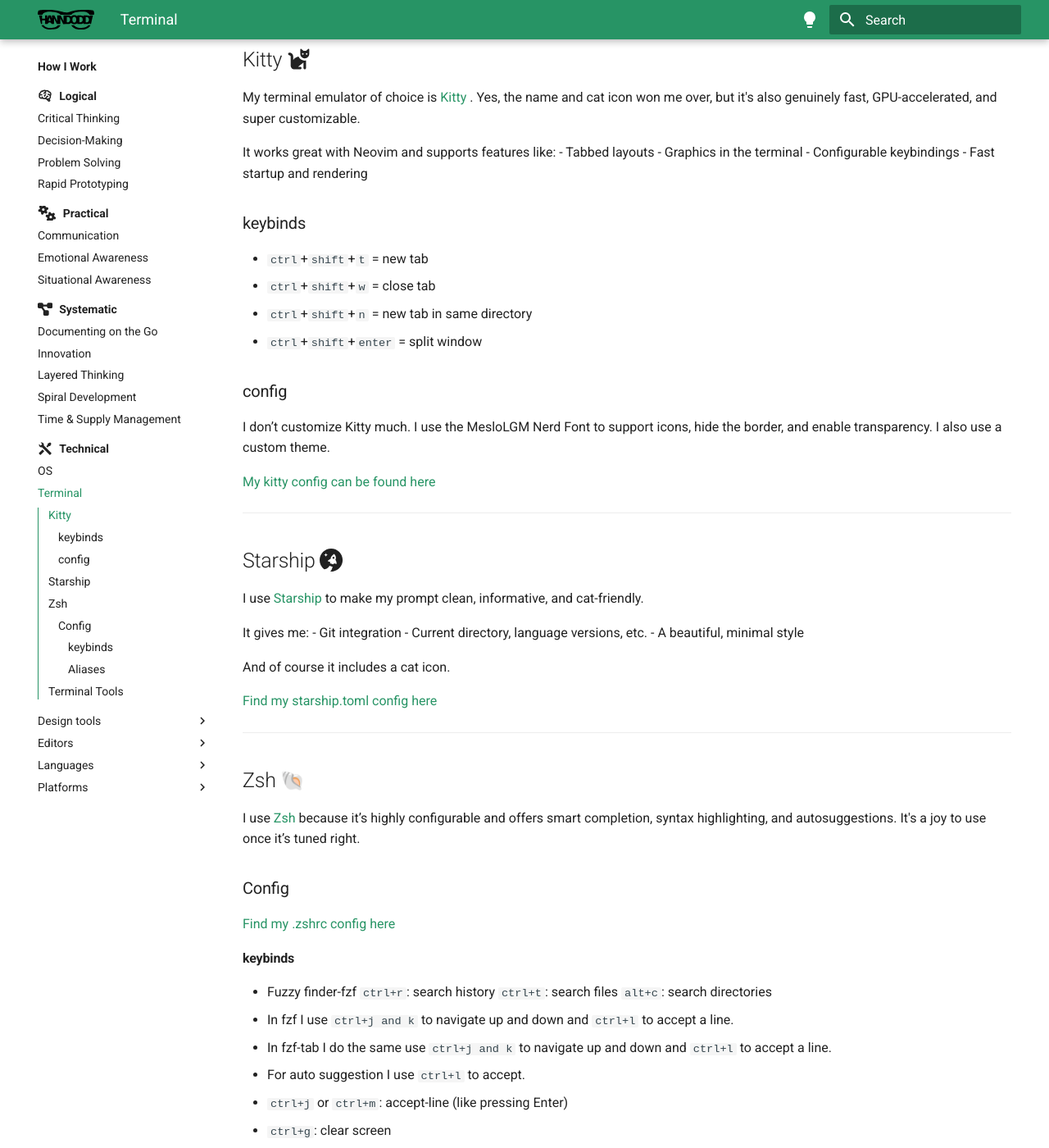
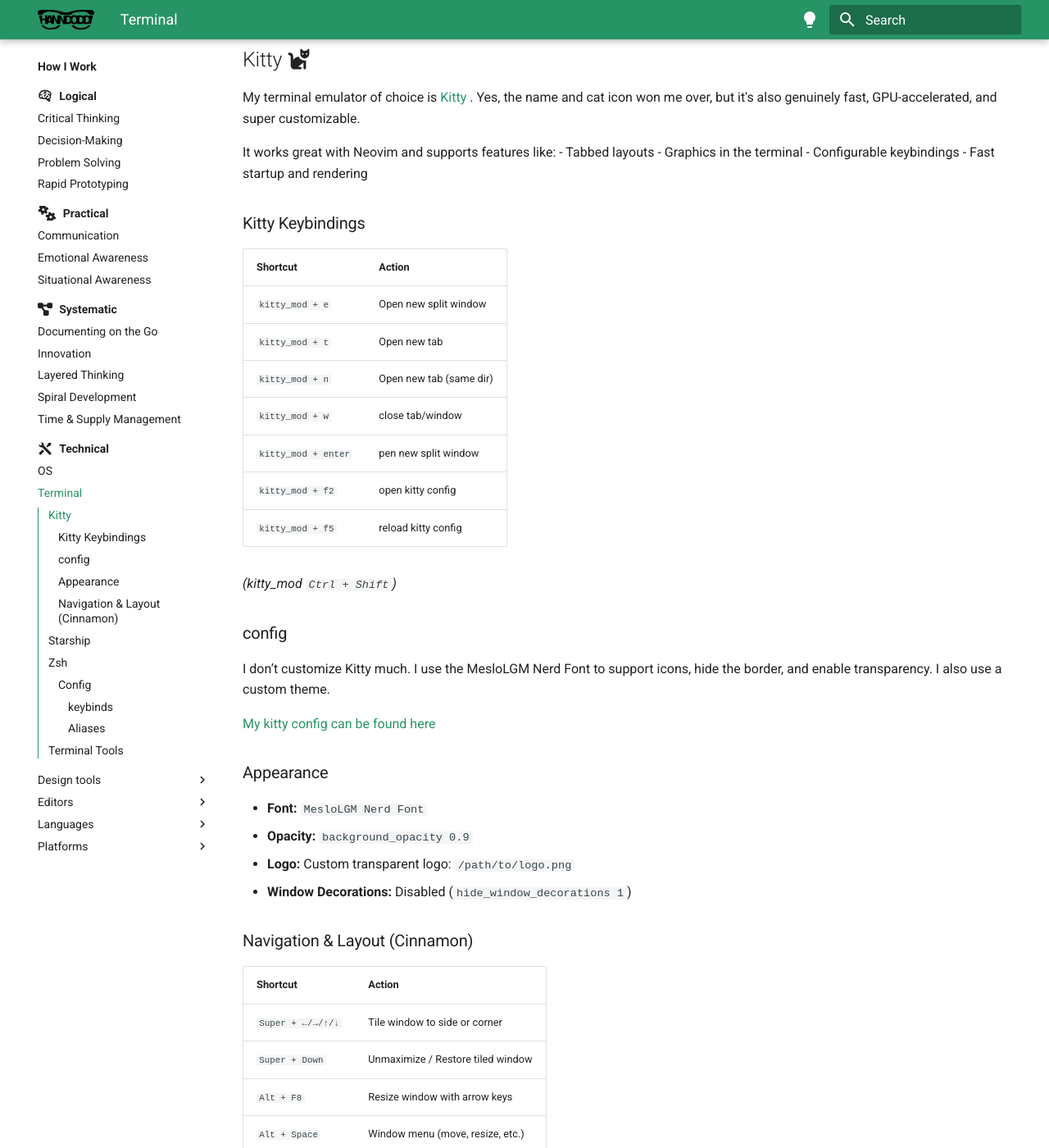
Before and after one commit to hanndoddi/hanndoddi_site, an MkDocs documentation site: the page built from docs/How_I_Work/technical/terminal.md, in a window 1280 px wide and 1400 px high, scrolled down 264 px. Shown: the whole window at 82% size. Built offline with MkDocs 1.6.1 and Material for MkDocs 9.7.7, drawn with Linux system fonts in a browser that asks for light colours; emoji names are drawn with the system emoji font; some web fonts are replaced.

Commit message:
terminal content

````diff
--- a/docs/How_I_Work/technical/terminal.md
+++ b/docs/How_I_Work/technical/terminal.md
@@ -14,12 +14,19 @@
 - Configurable keybindings
 - Fast startup and rendering
 
-### keybinds
+### Kitty Keybindings
+| Shortcut         | Action                   |
+|------------------|--------------------------|
+| `kitty_mod + e`   | Open new split window      |
+| `kitty_mod + t`   | Open new tab   |
+| `kitty_mod + n`   | Open new tab (same dir)   |
+| `kitty_mod + w`   | close tab/window   |
+| `kitty_mod + enter`   | pen new split window    |
+| `kitty_mod + f2`   | open kitty config   |
+| `kitty_mod + f5`   | reload kitty config   |
 
-- ```ctrl```+```shift```+```t``` = new tab
-- ```ctrl```+```shift```+```w``` = close tab
-- ```ctrl```+```shift```+```n``` = new tab in same directory
-- ```ctrl```+```shift```+```enter``` = split window
+
+*(kitty_mod `Ctrl + Shift`)*
 
 ### config
 
@@ -27,6 +34,20 @@
 
 
 [My kitty config can be found here](https://github.com/hanndoddi/dotfiles/tree/main/.config/kitty){:rel="nofollow"}
+
+### Appearance
+- **Font:** `MesloLGM Nerd Font`
+- **Opacity:** `background_opacity 0.9`
+- **Logo:** Custom transparent logo: `/path/to/logo.png`
+- **Window Decorations:** Disabled (`hide_window_decorations 1`)
+
+###  Navigation & Layout (Cinnamon)
+| Shortcut         | Action                            |
+|------------------|-----------------------------------|
+| `Super + ←/→/↑/↓`| Tile window to side or corner     |
+| `Super + Down`   | Unmaximize / Restore tiled window |
+| `Alt + F8`       | Resize window with arrow keys     |
+| `Alt + Space`    | Window menu (move, resize, etc.)  |
 
 ---
 
````
